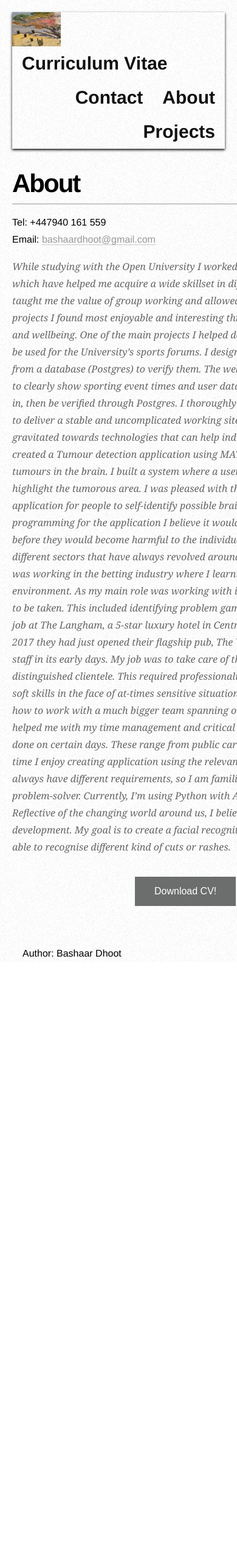
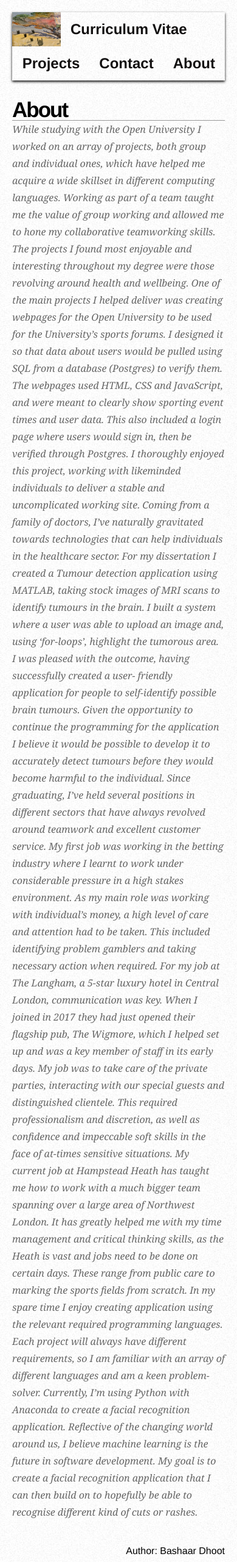
Before and after one commit to Shab00/rp-portfolio, a Django app: page /pages/templates/pages/about in a window 390 px wide; the page is wider, and only the part inside the window is pictured. Shown: that part at 61% size. Before the commit the page ends 1578 px from the top of that part, so only its background shows below. Run offline with Django 5.2, Linux system fonts and the light colour scheme.

Commit message:
media querries
good so far for pads and large i phones

```diff
--- a/pages/templates/pages/about.html
+++ b/pages/templates/pages/about.html
@@ -14,20 +14,10 @@
 
 
 
+        <h1 class="fn">About</h1>
 
 
 
-        <div id="contact-info" class="vcard">
-
-            <!-- Microformats! -->
-
-            <h1 class="fn">About</h1>
-
-            <p>
-                Tel: <span class="tel">+447940 161 559</span><br />
-                Email: <a class="email" href="mailto:bashaardhoot@gmail.com">bashaardhoot@gmail.com</a>
-            </p>
-        </div>
 
         <div id="obj">
             <p>
@@ -76,21 +66,6 @@
 
 
 
-            <dd class="clear"></dd>
-
-            <div class="centerButton">
-
-
-                <a href="{% url 'static' %}" download="BashaarCV.rtf">
-                  <button class="buttonCV" type="button">Download CV!</button>
-
-                </a>
-              </div>
-
-
-
-        <div class="clear"></div>
-
     </div>
 
 </body>
--- a/projects/templates/projects/project_index.html
+++ b/projects/templates/projects/project_index.html
@@ -9,8 +9,9 @@
 
 {% load static %}
 
-<h1 id="page-wrap">Projects</h1>
 
+<div id="page-wrap">
+    <h1 class="fn">Projects</h1>
     <div class="row">
 
     {% for project in projects %}
@@ -48,5 +49,5 @@
         {% endfor %}
 
     </div>
-
+</div>
 {% endblock %}
--- a/static/css/main.css
+++ b/static/css/main.css
@@ -59,7 +59,7 @@
 body { margin: 0px; font: 16px Helvetica, Sans-Serif; line-height: 28px; background-image: url('/static/images/noise.jpg'); background-attachment: fixed; }
 .clear { clear: both; }
 #page-wrap { width: 800px; margin: 40px auto 60px; }
-#page-wrap2 { width: 800px; margin: 40px auto 60px; }
+
 #pic { float: right; margin: -30px 0 0 0; max-width: 300px; max-height: 300px;}
 h1 { margin: 0 0 16px 0; padding: 0 0 16px 0; font-size: 42px; font-weight: bold; letter-spacing: -2px; border-bottom: 1px solid #999;line-height: 80%;}
 h2 { font-size: 20px; margin: 0 0 6px 0; position: relative;}
@@ -83,14 +83,14 @@
 
 .centerButton{
   position: relative;
-  left: 200px;
+  text-align: center;
 
 }
 
 #read{
 
   position: relative;
-  left: 20px;
+  left: 0px;
   margin: auto;
   width: 50%;
 
@@ -168,7 +168,7 @@
 
   margin-top: 20px;
   position: relative;
-  left: 40px;
+  left: 0px;
 
  }
 
@@ -267,8 +267,103 @@
 
 footer {
   clear: both;
+  float: right;
+  margin-top: 20px;
 }
 
 footer li {
   display: inline;
 }
+
+@media (max-width:825px){
+
+  #page-wrap { width: 750px; margin: 40px auto 60px; }
+
+  li a{
+
+    font-size: 25px;
+
+  }
+
+  h1 { margin: 0 0 0 0; padding: 0 0 0 0; font-size: 35px; font-weight: bold; letter-spacing: -2px; border-bottom: 1px solid #999;line-height: 100%; width: 750px;}
+
+  #objective { width: 500px; float: left; }
+
+  #pic { float: right; margin: 10px 0 0 0; max-width: 250px; max-height: 250px;}
+
+  #obj {
+
+    font-family: Georgia, Serif; font-style: italic; color: #666; width: 760px;
+
+
+  }
+
+  h2 span { position: absolute; bottom: 0; right: 80px; font-style: italic; font-family: Georgia, Serif; font-size: 16px; color: #999; font-weight: normal; }
+
+  #contact {width: 750px;}
+
+  .col-md-4{
+
+      width:750px;
+   }
+
+  dt { font-style: italic; font-weight: bold; font-size: 18px; text-align: right; padding: 0 26px 0 0; width: 150px; float: left; height: 100px; border-right: 1px solid #999;}
+  dd { width: 500px; float: right;}
+  dd.clear { float: none; margin: 0; height: 15px; }
+
+
+}
+
+@media (max-width:390px){
+
+  li a{
+
+    font-size: 24px;
+    padding: 14px 16px;
+
+
+  }
+
+  h1 { margin: 30px 0 0 0; padding: 0 0 0 0; font-size: 35px; font-weight: bold; letter-spacing: -2px; border-bottom: 1px solid #999;line-height: 100%; width: 350px;}
+
+  #objective { width: 350px; float: left;}
+
+
+
+  #page-wrap { width: 350px; margin: auto auto auto }
+
+  #pic { float: right; margin: 0 0 0 0; max-width: 125px; max-height: 125px;}
+
+  #obj {
+
+    font-family: Georgia, Serif; font-style: italic; color: #666; width: 350px;
+
+
+  }
+
+
+
+  #contact {width: 333px;}
+
+  .col-md-4{
+
+      width:750px;
+   }
+
+  .card-title{font-size: 30px; margin-top: 10px;}
+  .card-img-top{max-width: 300px; max-height: 300px;}
+  #im2 {max-width: 300px; max-height: 300px;}
+
+  .col-md-4{max-width: 350px;}
+
+
+  dt { font-style: italic; font-weight: bold; font-size: 25px; text-align: left; padding: 0 0 0 0; width: 150px; float: left; height: 20px; border-right: 0px solid #999;}
+  dd { width: 500px; float: left; font-size: 17px; width: 350px;}
+  dd.clear { float: none; margin: 0; height: 25px; }
+
+  h2{font-size: 15px;}
+
+  h2 span { position: absolute; bottom: 0; right: 0; font-style: italic; font-family: Georgia, Serif; font-size: 12px; color: #999; font-weight: normal;}
+
+  #read{margin-bottom: 40px;}
+}
```
Also changed, not shown: pages/templates/pages/contact.html (+4 -10 lines), pages/templates/pages/home.html (+12 -10 lines). Lines whose indentation alone changed are shown as unchanged.
